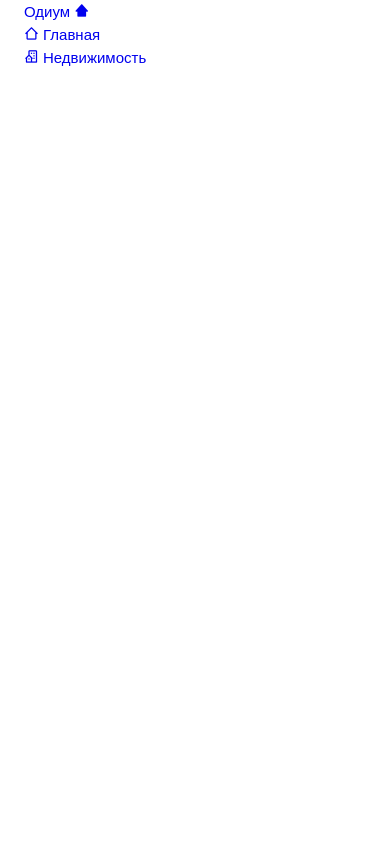
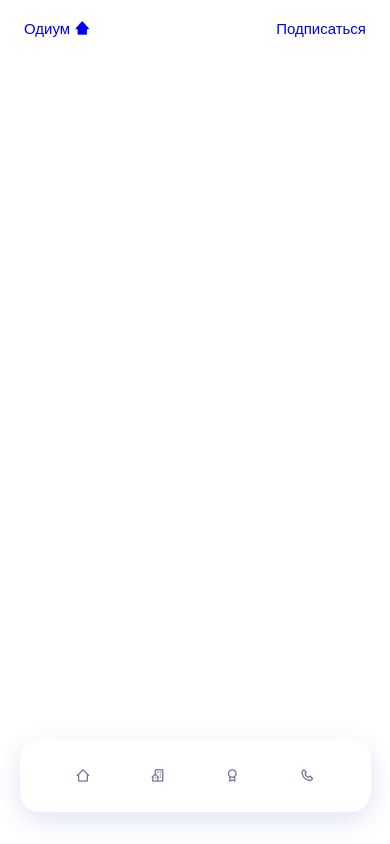
Before and after one commit to crossfire3001/responsive-odium, a plain HTML site: page index.html in a window 390 px wide. Drawn offline with nearby package versions, Linux system fonts and the light colour scheme.

Commit message:
slick navigation for mobile first

```diff
--- a/assets/css/styles.css
+++ b/assets/css/styles.css
@@ -142,6 +142,76 @@ button {
 }
 
 /*=============== HEADER & NAV ===============*/
+.header {
+  position: fixed;
+  top: 0;
+  left: 0;
+  width: 100%;
+  background-color: transparent;
+  z-index: var(--z-fixed);
+  transition: 0.4s;
+}
+
+.nav {
+  height: var(--header-height);
+  display: flex;
+  justify-content: space-between;
+  align-items: center;
+}
+
+.nav__logo {
+  /* color: #fff; */
+  display: inline-flex;
+  align-items: center;
+  column-gap: 0.25rem;
+  font-weight: var(--font-medium);
+  transition: 0.3s;
+}
+
+.nav__logo i {
+  font-size: 1rem;
+}
+
+.nav__logo:hover {
+  color: var(--first-color);
+}
+
+@media screen and (max-width: 1023px) {
+  .nav__menu {
+    position: fixed;
+    bottom: 2rem;
+    background-color: var(--container-color);
+    box-shadow: 0 8px 24px hsla(228, 66%, 45%, 0.15);
+    width: 90%;
+    left: 0;
+    right: 0;
+    margin: 0 auto;
+    padding: 1.3rem 3rem;
+    border-radius: 1.25rem;
+    transition: 0.4s;
+  }
+
+  .nav__list {
+    display: flex;
+    justify-content: space-between;
+    align-items: center;
+  }
+
+  .nav__link {
+    color: var(--text-color);
+    display: flex;
+    padding: 0.5rem;
+    border-radius: 50%;
+  }
+
+  .nav-link i {
+    font-size: 1.25rem;
+  }
+
+  .nav__link span {
+    display: none;
+  }
+}
 
 /* Change background header */
 
--- a/index.html
+++ b/index.html
@@ -48,18 +48,23 @@
               </a>
             </li>
             <li class="nav__item">
-              <a href="#" class="nav__link">
-                <span></span>
+              <a href="#value" class="nav__link">
+                <i class='bx bx-award'></i>
+                <span>Качество</span>
               </a>
             </li>
             <li class="nav__item">
-              <a href="#" class="nav__link">
-                <span></span>
+              <a href="#contact" class="nav__link">
+                <i class='bx bx-phone' ></i>
+                <span>Контакты</span>
               </a>
             </li>
           </ul>
         </div>
         <!-- /.nav__menu -->
+        <a href="#" class="button nav__button">
+          Подписаться
+        </a>
       </nav>
     </header>
 
```
